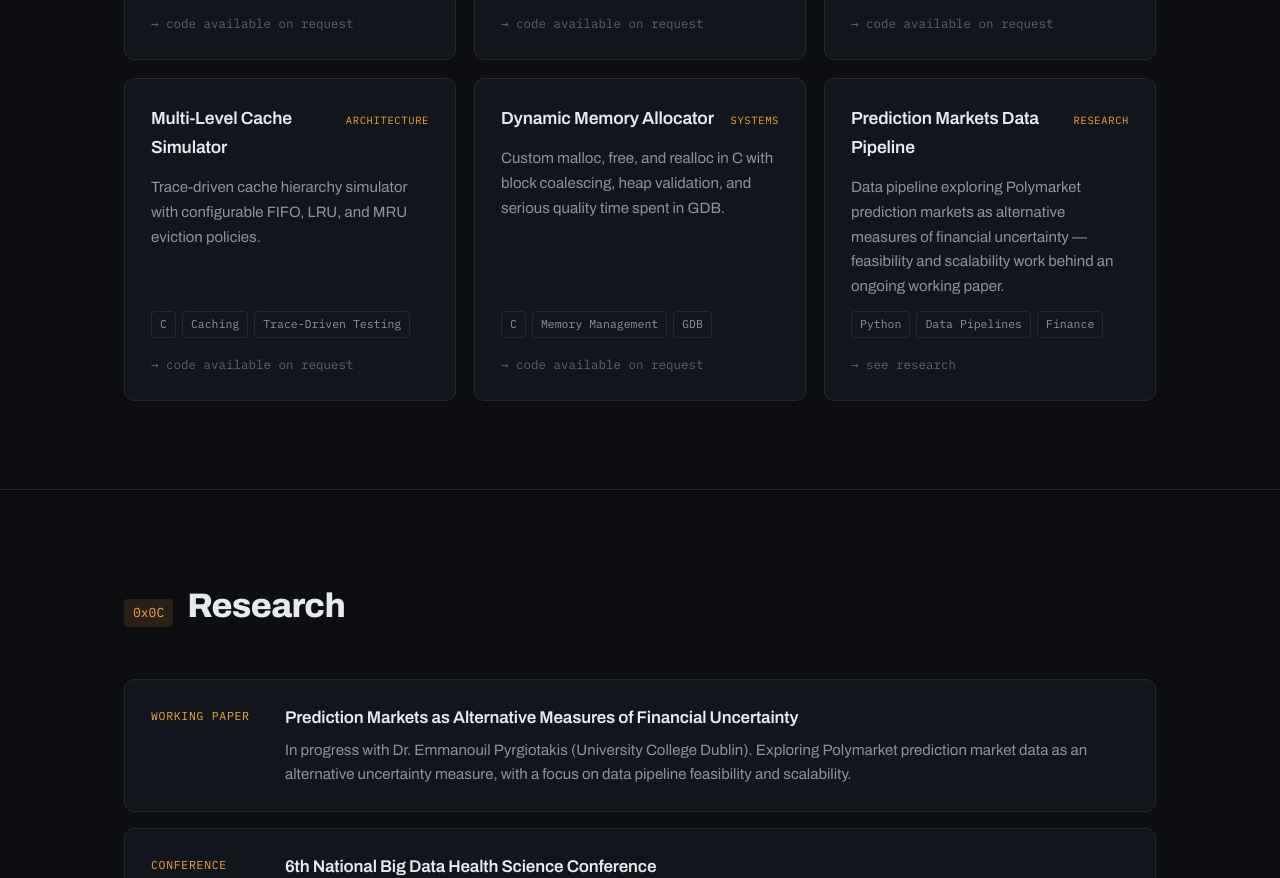
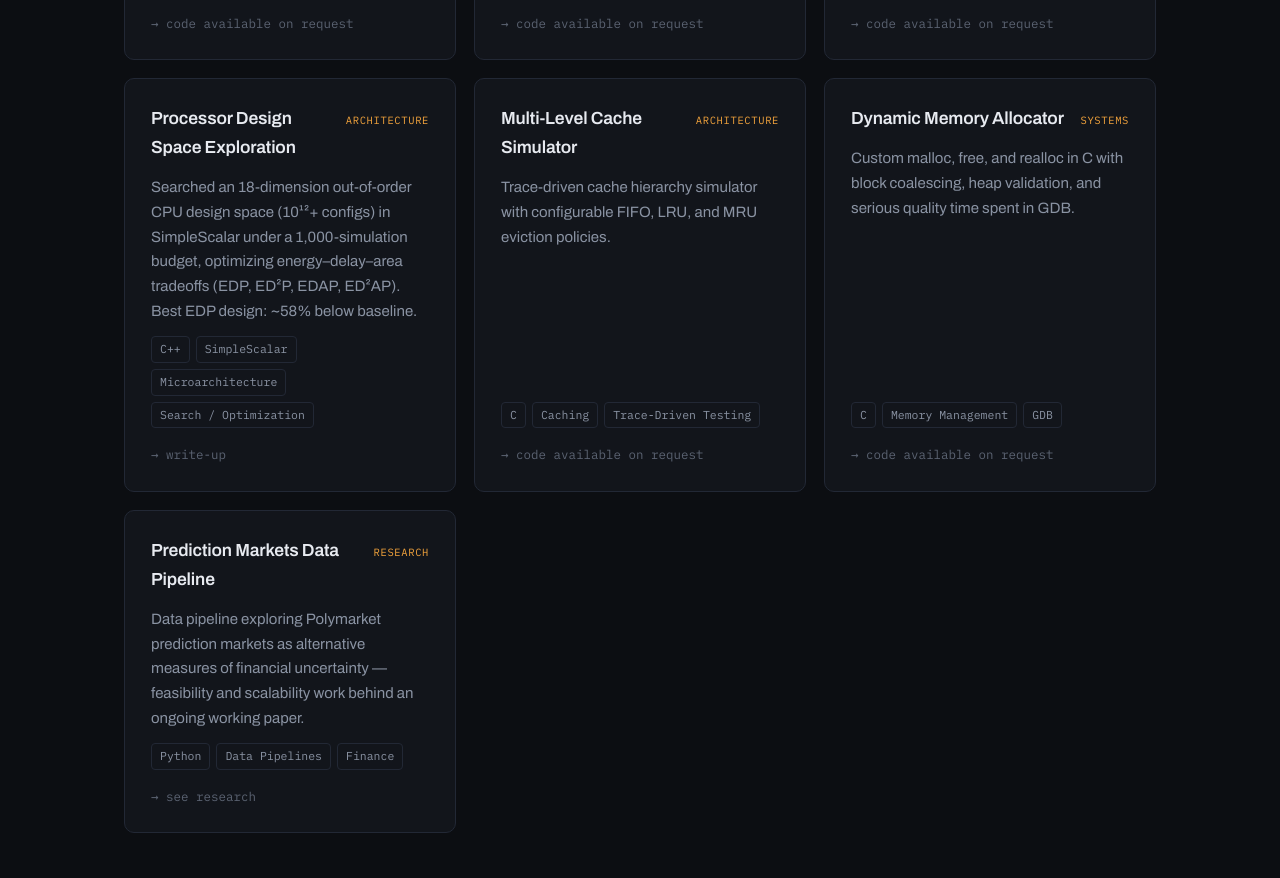
Before and after one commit to shaw-dev/shaw-dev.github.io, a plain HTML site: page index.html in a window 1280 px wide. Shown: the part 2580-3458 px from the top of the page. Drawn offline with Linux system fonts and the light colour scheme.

Commit message:
Add Processor Design Space Exploration project entry
Added a new project entry for Processor Design Space Exploration, detailing the optimization of CPU design space and including relevant tags and a link to the GitHub repository.

```diff
--- a/index.html
+++ b/index.html
@@ -609,6 +609,18 @@ footer {
         <a class="proj-link" href="mailto:shauryachauhan1111@gmail.com?subject=Code%20request%3A%20OoO%20Scheduler">→ code available on request</a>
       </article>
 
+       <article class="proj reveal">
+  <div class="proj-top">
+    <h3>Processor Design Space Exploration</h3>
+    <span class="proj-domain">Architecture</span>
+  </div>
+  <p>Searched an 18-dimension out-of-order CPU design space (10¹²+ configs) in SimpleScalar under a 1,000-simulation budget, optimizing energy–delay–area tradeoffs (EDP, ED²P, EDAP, ED²AP). Best EDP design: ~58% below baseline.</p>
+  <div class="tags">
+    <span class="tag">C++</span><span class="tag">SimpleScalar</span><span class="tag">Microarchitecture</span><span class="tag">Search / Optimization</span>
+  </div>
+  <a class="proj-link" href="https://github.com/shaw-dev/cpu-design-space-exploration" target="_blank" rel="noopener">→ write-up</a>
+</article>
+
       <article class="proj reveal">
         <div class="proj-top">
           <h3>Multi-Level Cache Simulator</h3>
```
